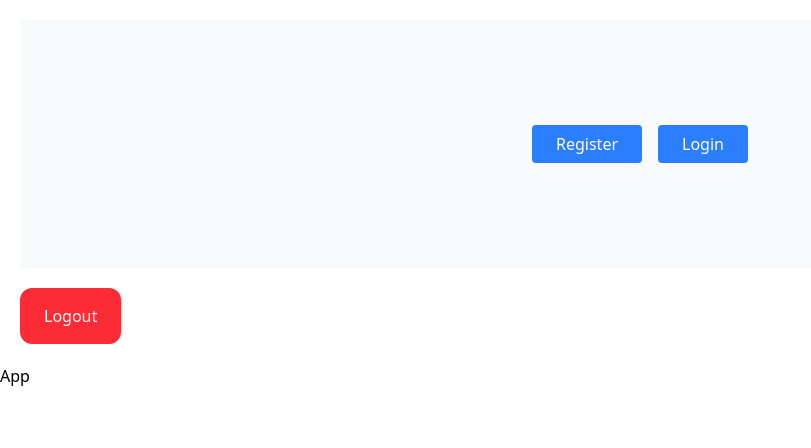
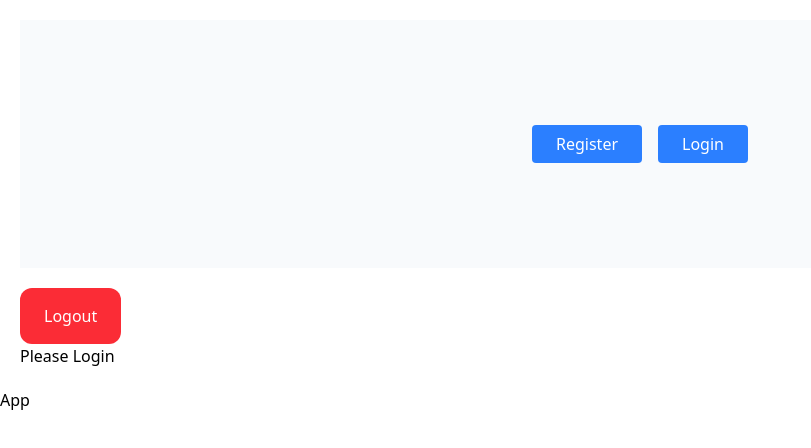
Before and after one commit to shuvo2o/firebase-authentication, a React app: page / in a window 1280 px wide. Shown: the top 448 px of the page, without its empty margins (0-811 px from the left). Built offline with nearby package versions, Linux system fonts and the light colour scheme; no server answers; the HTML template or start-up script is replaced by a standard one.

Commit message:
auth ovserver usestate done

```diff
--- a/src/App.jsx
+++ b/src/App.jsx
@@ -1,6 +1,7 @@
 import { Link } from 'react-router'
 import './App.css'
 import Logout from './components/Logout'
+import AuthState from './components/AuthState'
 
 function App() {
 
@@ -14,6 +15,7 @@ function App() {
         </ul>
       </nav>
       <Logout/>
+      <AuthState/>
     </div>
      <h1 className=''>App</h1>
     </>
--- /dev/null
+++ b/src/components/AuthState.jsx
@@ -0,0 +1,29 @@
+import React, { useEffect, useState } from 'react'
+import { getAuth, onAuthStateChanged } from "firebase/auth";
+import app from '../firebase/firebase.config';
+const AuthState = () => {
+    const [user, setUser] = useState(null);
+    const auth = getAuth(app);
+    useEffect(() => {
+        const unsubscribe = onAuthStateChanged(auth, (currentUser) => {
+            if (currentUser) {
+
+                const uid = currentUser.uid;
+                console.log(uid)
+                setUser(currentUser)
+            } else {
+                console.log("User Not Found")
+            }
+        });
+        return() => unsubscribe();
+    },[auth])
+    return (
+        <div>
+            {
+                user ? <p>Welcome! {user.email} </p> : <p>Please Login</p>
+            }
+        </div>
+    )
+}
+
+export default AuthState
```
